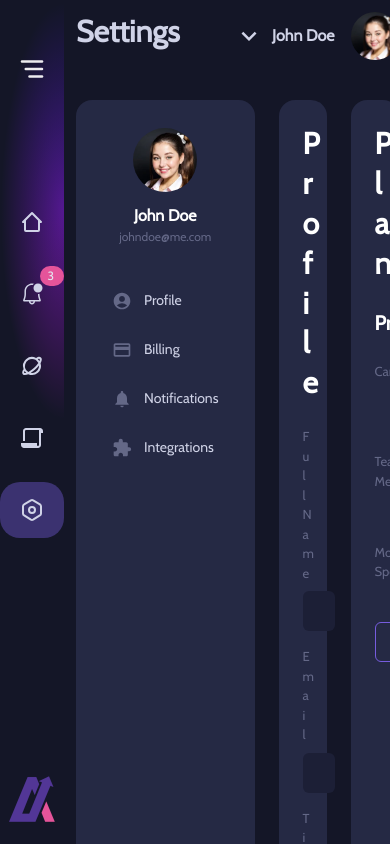
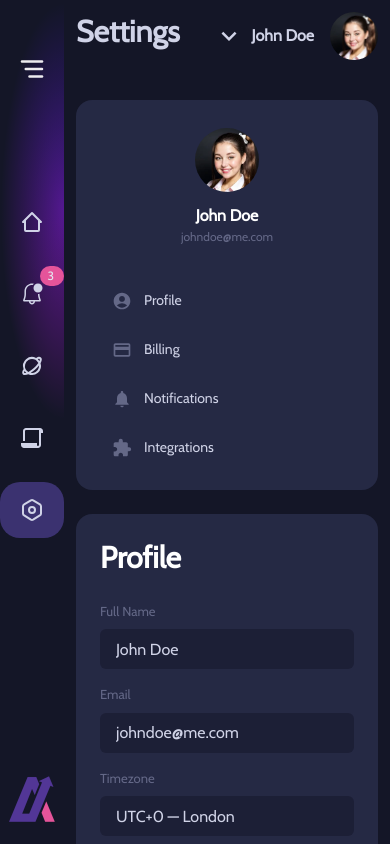
Before and after one commit to 4-life/ad-dashboard, a React (Vite) app: page /settings in a window 390 px wide. Built offline with nearby package versions, Linux system fonts and the light colour scheme.

Commit message:
Fix settings mobile view

```diff
--- a/src/pages/Settings.tsx
+++ b/src/pages/Settings.tsx
@@ -54,11 +54,11 @@ export default function Settings(): JSX.Element {
 
         <Grid
           templateRows="repeat(2, auto)"
-          templateColumns="repeat(5, 1fr)"
+          templateColumns={['1fr', '1fr', 'repeat(5, 1fr)']}
           gap={6}
         >
           <GridItem
-            rowSpan={2}
+            rowSpan={[1, 1, 2]}
             colSpan={1}
             bg="main.300"
             borderRadius={16}
@@ -98,7 +98,7 @@ export default function Settings(): JSX.Element {
             </Flex>
           </GridItem>
 
-          <GridItem colSpan={2} bg="main.300" borderRadius={16} p={6}>
+          <GridItem colSpan={[1, 1, 2]} bg="main.300" borderRadius={16} p={6}>
             <Heading as="h3" mb={6}>
               Profile
             </Heading>
@@ -159,7 +159,7 @@ export default function Settings(): JSX.Element {
             </Flex>
           </GridItem>
 
-          <GridItem colSpan={2} bg="main.300" borderRadius={16} p={6}>
+          <GridItem colSpan={[1, 1, 2]} bg="main.300" borderRadius={16} p={6}>
             <Heading as="h3" mb={6}>
               Plan
             </Heading>
@@ -207,11 +207,11 @@ export default function Settings(): JSX.Element {
             </Button>
           </GridItem>
 
-          <GridItem colSpan={4} bg="main.300" borderRadius={16} p={6}>
+          <GridItem colSpan={[1, 1, 4]} bg="main.300" borderRadius={16} p={6}>
             <Heading as="h3" mb={6}>
               Connected Platforms
             </Heading>
-            <Flex gap={4}>
+            <Flex gap={4} flexDirection={['column', 'row']}>
               {platforms.map((p) => (
                 <Flex
                   key={p.id}
```
